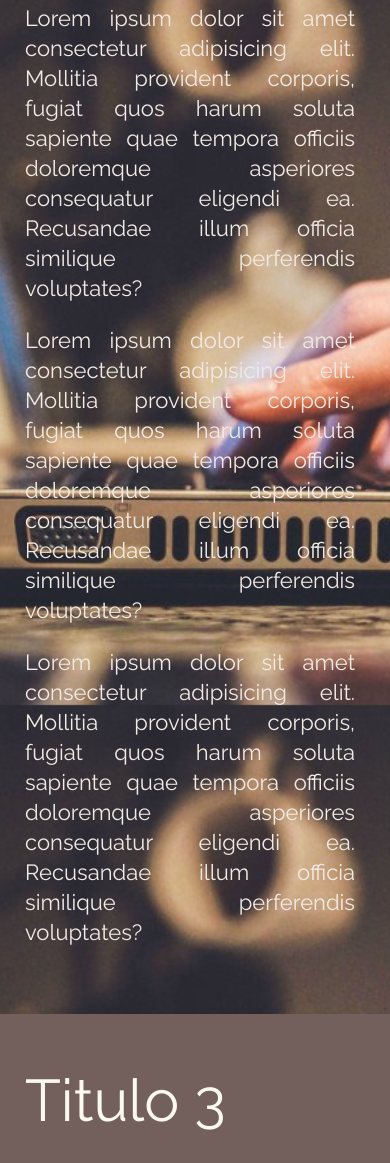
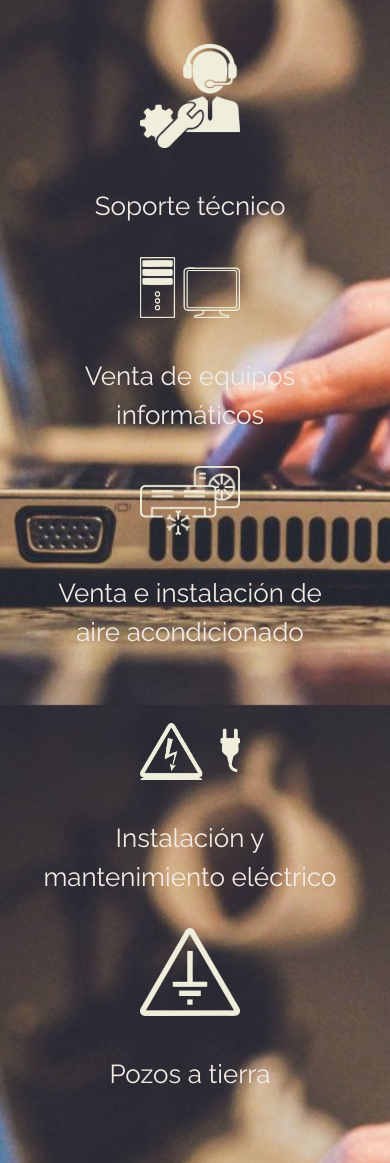
Before and after one commit to FabrizioDPlacidoR/ExTec, a plain HTML site: page index.html in a window 390 px wide. Shown: the part 837-2000 px from the top of the page. Drawn offline with Linux system fonts and the light colour scheme.

Commit message:
Desarrollo seccion Servicios

```diff
--- a/css/estilos.css
+++ b/css/estilos.css
@@ -101,6 +101,21 @@ header .row{
         text-align: justify;
     }
 
+    .Servicio{
+        display: block;
+        text-align: center;
+        font-size: 26px;
+        height: inherit !important;
+    }
+
+    .ImgServicios{
+        display: block ;
+        margin: 0 auto;
+        width:700px !important;
+        height: 50% !important;
+    }
+
+
 }
 /*----------------------------------------*/
 /*Efectos del contenido-------------------*/
@@ -139,6 +154,20 @@ header .row{
     background-size: cover;
     background-attachment: fixed;
     color:#F2EAE4;
+    text-align: center;
+}
+
+.Servicio{
+    text-align: center;
+    font-size: 26px;
+    height: 200px;
+}
+
+.ImgServicios{
+    display: block ;
+    margin: 0 auto;
+    width:100px !important;
+    height: 50% !important;
 }
 #post3{
     background:#73605C;
--- a/index.html
+++ b/index.html
@@ -67,15 +67,41 @@
         </div>
         <div class="post" id="post2">
             <div class="row">
-                <div class="col m7 offset-m5 texto">
-                    <h1>Titulo 2</h1>
-                    <p>Lorem ipsum dolor sit amet consectetur adipisicing elit. Mollitia provident corporis, fugiat quos harum soluta sapiente quae tempora officiis doloremque asperiores consequatur eligendi ea. Recusandae illum officia similique perferendis voluptates?</p>
-                    <p>Lorem ipsum dolor sit amet consectetur adipisicing elit. Mollitia provident corporis, fugiat quos harum soluta sapiente quae tempora officiis doloremque asperiores consequatur eligendi ea. Recusandae illum officia similique perferendis voluptates?</p>
-                    <p>Lorem ipsum dolor sit amet consectetur adipisicing elit. Mollitia provident corporis, fugiat quos harum soluta sapiente quae tempora officiis doloremque asperiores consequatur eligendi ea. Recusandae illum officia similique perferendis voluptates?</p>
+                <div class="col m12 texto">
+                    <h1>Servicios</h1>
+                    <div class="row">
+                        <div class="col s12 m4 Servicio">
+                            <img src="img/servicios/servicio1.png" alt="" class="ImgServicios"><br>
+                            <div>Soporte técnico </div>
+                        </div>
+                        <div class="col s12 m4 Servicio">
+                            <img src="img/servicios/servicio2.png" alt="" class="ImgServicios"><br>
+                            <div>Venta de equipos informáticos</div>
+                        </div>
+
+                        <div class="col s12 m4 Servicio">
+                            <img src="img/servicios/servicio3.png" alt="" class="ImgServicios"><br>
+                            <div>Venta e instalación de aire acondicionado</div>
+                        </div>
+                    </div>
+                    <div class="row">
+                        <div class="col s12 m4 offset-m2 Servicio">
+                            <img src="img/servicios/servicio4.png" alt="" class="ImgServicios"><br>
+                            <div>Instalación y mantenimiento eléctrico</div>
+                        </div>
+                        <div class="col s12 m4 Servicio">
+                            <img src="img/servicios/servicio5.png" alt="" class="ImgServicios"><br>
+                            <div>Pozos a tierra</div>
+                        </div>
+
+                    </div>
+
+
                 </div>
 
 
             </div>
+            <br><br><br><br>
             <div class="clearfix"></div>
         </div>
         <div class="post" id="post3">
```
Also changed, not shown: img/servicios/servicio1.png (added), img/servicios/servicio2.png (added), img/servicios/servicio3.png (added), img/servicios/servicio4.png (added), img/servicios/servicio5.png (added).
